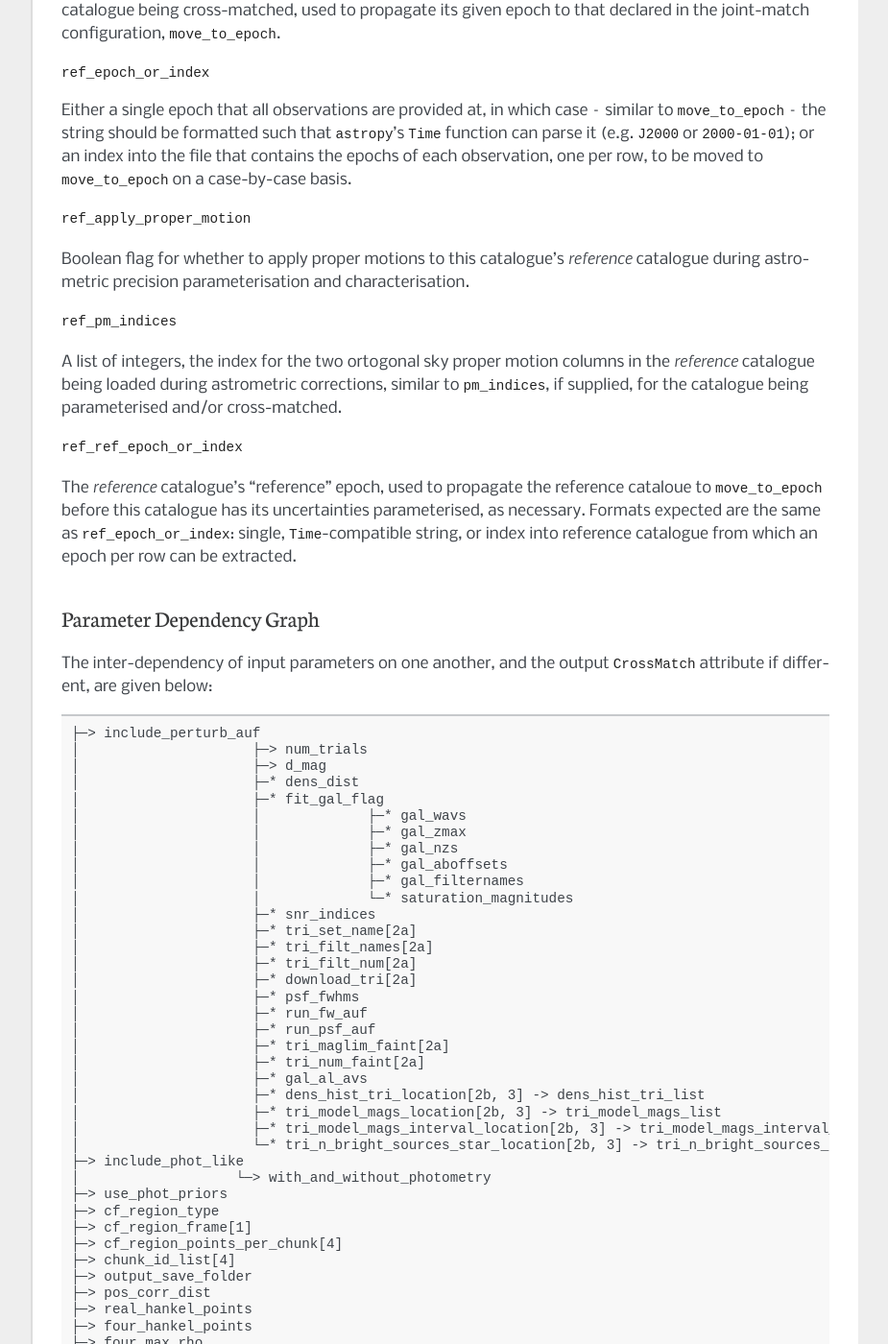
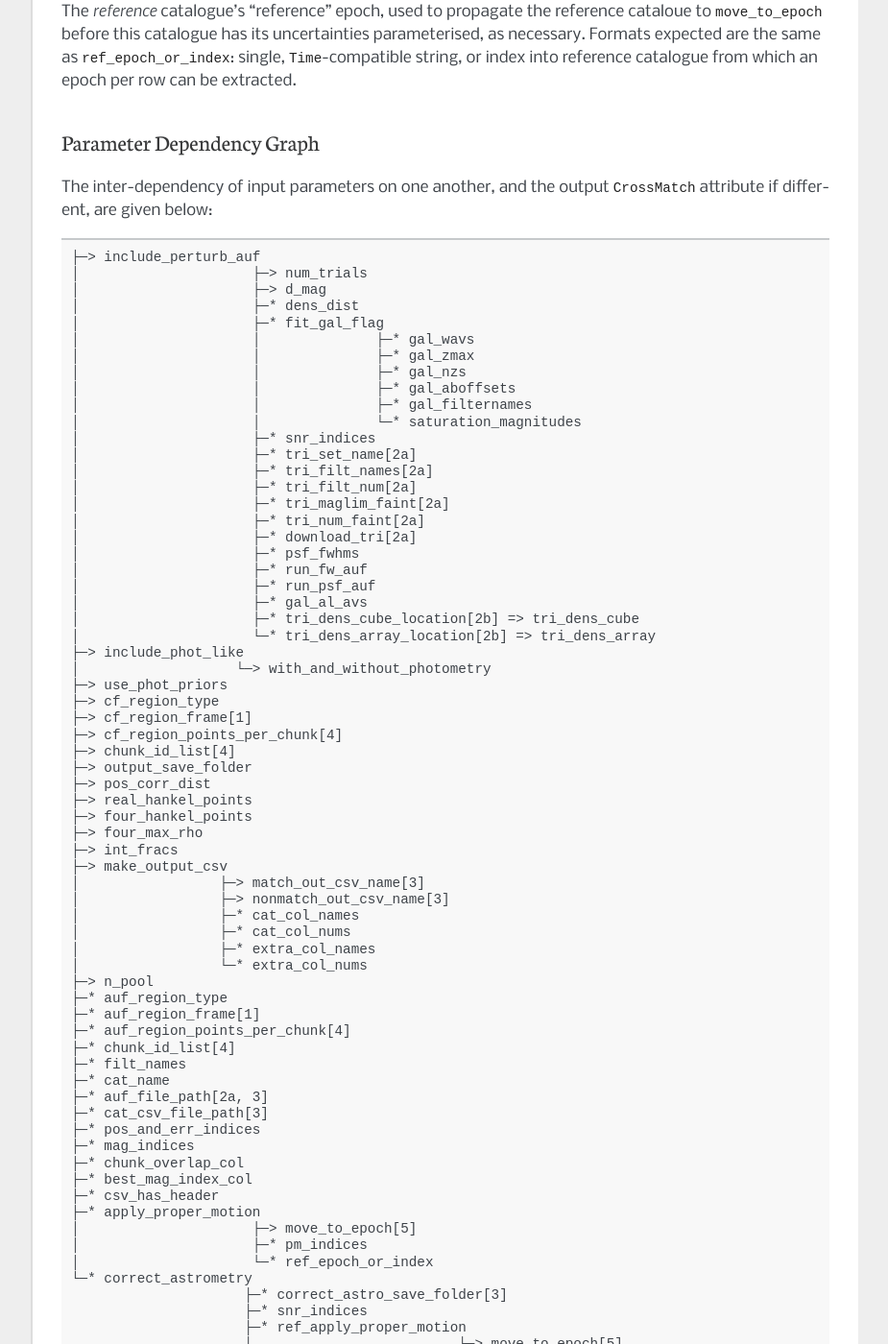
Before and after one commit to macauff/macauff, a Sphinx documentation site: the page built from docs/inputs.rst, in a window 1280 px wide and 1400 px high, scrolled down 13578 px. Shown: the whole window at 96% size, without its empty margins (198-1123 px from the left). Built offline with Sphinx 7.4.7, drawn with Linux system fonts in a browser that asks for light colours; some of the changed text lies outside the part shown.

Commit message:
Updated inputs.rst with new, smaller in-memory histogram parameters.

```diff
--- a/docs/inputs.rst
+++ b/docs/inputs.rst
@@ -158,7 +158,7 @@
 
 those that are only required if the `Joint Parameters`_ option ``include_perturb_auf`` is ``True``:
 
-``fit_gal_flag``, ``run_fw_auf``, ``run_psf_auf``, ``psf_fwhms``, ``download_tri``, ``tri_set_name``, ``tri_filt_names``, ``tri_filt_num``, ``tri_maglim_faint``, ``tri_num_faint``, ``gal_al_avs``, ``dens_dist``, ``snr_indices``, ``dens_hist_tri_location``, ``tri_model_mags_location``, ``tri_model_mags_interval_location``, and ``tri_n_bright_sources_star_location``;
+``fit_gal_flag``, ``run_fw_auf``, ``run_psf_auf``, ``psf_fwhms``, ``download_tri``, ``tri_set_name``, ``tri_filt_names``, ``tri_filt_num``, ``tri_maglim_faint``, ``tri_num_faint``, ``gal_al_avs``, ``dens_dist``, ``snr_indices``, ``tri_dens_cube_location``, and ``tri_dens_array_location``;
 
 the inputs required in each catalogue parameters file if ``fit_gal_flag`` is ``True`` (and hence ``include_perturb_auf`` is ``True``):
 
@@ -221,7 +221,7 @@
 
 ``auf_file_path``
 
-The folder and file name into which the Astrometric Uncertainty Function (AUF) related files will be, or have been, saved. Can also either be an absolute or relative path, like ``cat_csv_file_path``. Alternatively, this can (and must) be ``None`` if all parameters related to loading pre-computed TRILEGAL histograms (``dens_hist_tri_location`` et al.) are provided. Requires ``_{}`` in the string for chunking purposes.
+The folder and file name into which the Astrometric Uncertainty Function (AUF) related files will be, or have been, saved. Can also either be an absolute or relative path, like ``cat_csv_file_path``. Alternatively, this can (and must) be ``None`` if all parameters related to loading pre-computed TRILEGAL histograms (``tri_dens_cube_location``) are provided. Requires ``_{}`` in the string for chunking purposes.
 
 ``auf_region_type``
 
@@ -271,43 +271,35 @@
 
 ``download_tri``
 
-Boolean flag, indicating whether to re-download a TRILEGAL simulation in a given ``auf_region_points`` sky coordinate, once it has successfully been run, and to overwrite the original simulation data or not. Optional if ``include_perturb_aufs`` is ``False``. Alternatively, this can (and must) be ``None`` if all parameters related to loading pre-computed TRILEGAL histograms (``dens_hist_tri_location`` et al.) are provided.
+Boolean flag, indicating whether to re-download a TRILEGAL simulation in a given ``auf_region_points`` sky coordinate, once it has successfully been run, and to overwrite the original simulation data or not. Optional if ``include_perturb_aufs`` is ``False``. Alternatively, this can (and must) be ``None`` if all parameters related to loading pre-computed TRILEGAL histograms (``tri_dens_cube_location``) are provided.
 
 ``tri_set_name``
 
-The name of the filter set used to simulate the catalogue's sources in TRILEGAL [#]_. Used to interact with the TRILEGAL API; optional if ``include_perturb_aufs`` is ``False``. Alternatively, this can (and must) be ``None`` if all parameters related to loading pre-computed TRILEGAL histograms (``dens_hist_tri_location`` et al.) are provided.
+The name of the filter set used to simulate the catalogue's sources in TRILEGAL [#]_. Used to interact with the TRILEGAL API; optional if ``include_perturb_aufs`` is ``False``. Alternatively, this can (and must) be ``None`` if all parameters related to loading pre-computed TRILEGAL histograms (``tri_dens_cube_location``) are provided.
 
 ``tri_filt_names``
 
-The names of the filters, in the same order as ``filt_names``, as given in the data ``tri_set_name`` calls. Optional if ``include_perturb_aufs`` is ``False``. Alternatively, this can (and must) be ``None`` if all parameters related to loading pre-computed TRILEGAL histograms (``dens_hist_tri_location`` et al.) are provided.
+The names of the filters, in the same order as ``filt_names``, as given in the data ``tri_set_name`` calls. Optional if ``include_perturb_aufs`` is ``False``. Alternatively, this can (and must) be ``None`` if all parameters related to loading pre-computed TRILEGAL histograms (``tri_dens_cube_location``) are provided.
 
 ``tri_filt_num``
 
-The one-indexed column number of the magnitude, as determined by the column order of the saved data returned by the TRILEGAL API, to which to set the maximum magnitude limit for the simulation. Optional if ``include_perturb_aufs`` is ``False``. Alternatively, this can (and must) be ``None`` if all parameters related to loading pre-computed TRILEGAL histograms (``dens_hist_tri_location`` et al.) are provided.
+The one-indexed column number of the magnitude, as determined by the column order of the saved data returned by the TRILEGAL API, to which to set the maximum magnitude limit for the simulation. Optional if ``include_perturb_aufs`` is ``False``. Alternatively, this can (and must) be ``None`` if all parameters related to loading pre-computed TRILEGAL histograms (``tri_dens_cube_location``) are provided.
 
 ``tri_maglim_faint``
 
-This is the float that represents the magnitude down to which to simulate TRILEGAL sources in the full-scale simulation, bearing in mind the limiting magnitude cut of the public API but also making sure this value is sufficiently faint that it contains all potentially perturbing objects for the dynamic range of this catalogue (approximately 10 magnitudes fainter than the limiting magnitude of the survey). Alternatively, this can (and must) be ``None`` if all parameters related to loading pre-computed TRILEGAL histograms (``dens_hist_tri_location`` et al.) are provided.
+This is the float that represents the magnitude down to which to simulate TRILEGAL sources in the full-scale simulation, bearing in mind the limiting magnitude cut of the public API but also making sure this value is sufficiently faint that it contains all potentially perturbing objects for the dynamic range of this catalogue (approximately 10 magnitudes fainter than the limiting magnitude of the survey). Alternatively, this can (and must) be ``None`` if all parameters related to loading pre-computed TRILEGAL histograms (``tri_dens_cube_location``) are provided.
 
 ``tri_num_faint``
 
-Integer number of objects to draw from the TRILEGAL simulation -- affecting the area of simulation, up to the limit imposed by TRILEGAL -- down to the full ``tri_maglim_faint`` magnitude. Alternatively, this can (and must) be ``None`` if all parameters related to loading pre-computed TRILEGAL histograms (``dens_hist_tri_location`` et al.) are provided.
+Integer number of objects to draw from the TRILEGAL simulation -- affecting the area of simulation, up to the limit imposed by TRILEGAL -- down to the full ``tri_maglim_faint`` magnitude. Alternatively, this can (and must) be ``None`` if all parameters related to loading pre-computed TRILEGAL histograms (``tri_dens_cube_location``) are provided.
 
-``dens_hist_tri_location``
+``tri_dens_cube_location``
 
-The location on disk of a numpy array, shape ``(len(filt_names), M)`` where ``M`` is a consistent number of magnitude bins, of differential source counts for a given TRILEGAL simulation, in each filter for a specific catalogue. Alternatively, should be ``None`` if ``auf_file_path`` and associated parameters for the running of TRILEGAL histogram generation within the cross-match run are given. If not ``None``, must have a consistent formatting string which contains ``_{}`` for per-chunk loading with a single string input.
+The location on disk of a numpy array, shape ``(A, len(filt_names), B, M)``, of differential source counts, magnitudes bins, and magnitude bin widths for a series TRILEGAL simulations at ``A`` number of sky positions, in each filter, for a specific catalogue. Alternatively, should be ``None`` if ``auf_file_path`` and associated parameters for the running of TRILEGAL histogram generation within the cross-match run are given.
 
-``tri_model_mags_location``
+``tri_dens_array_location``
 
-The location on disk of a numpy array, shape ``(len(filt_names), M)`` where ``M`` is a consistent number of magnitude bins, of the left-hand magnitude bin edges of differential source counts for a given TRILEGAL simulation, in each filter for a specific catalogue. Alternatively, should be ``None`` if ``auf_file_path`` and associated parameters for the running of TRILEGAL histogram generation within the cross-match run are given. If not ``None``, must have a consistent formatting string which contains ``_{}`` for per-chunk loading with a single string input.
-
-``tri_model_mags_interval_location``
-
-The location on disk of a numpy array, shape ``(len(filt_names), M)`` where ``M`` is a consistent number of magnitude bins, of magnitude bin widths of differential source counts for a given TRILEGAL simulation, in each filter for a specific catalogue. Alternatively, should be ``None`` if ``auf_file_path`` and associated parameters for the running of TRILEGAL histogram generation within the cross-match run are given. If not ``None``, must have a consistent formatting string which contains ``_{}`` for per-chunk loading with a single string input.
-
-``tri_n_bright_sources_star_location``
-
-The location on disk of a ``.npy`` file containing the number of simulated bright TRILEGAL objects in the input simulation, one per filter. Should be a 1-D numpy array of shape ``(len(filt_names),)``. Alternatively, should be ``None`` if ``auf_file_path`` and associated parameters for the running of TRILEGAL histogram generation within the cross-match run are given. If not ``None``, must have a consistent formatting string which contains ``_{}`` for per-chunk loading with a single string input.
+Location on disk of a numpy array to accompany ``tri_dens_cube_location``, of shape ``(A, 2)``, with the corresponding sky coordinates for each simulation.
 
 ``dens_dist``
 
@@ -427,27 +419,25 @@
     │                     ├─> d_mag
     │                     ├─* dens_dist
     │                     ├─* fit_gal_flag
-    │                     │             ├─* gal_wavs
-    │                     │             ├─* gal_zmax
-    │                     │             ├─* gal_nzs
-    │                     │             ├─* gal_aboffsets
-    │                     │             ├─* gal_filternames
-    │                     │             └─* saturation_magnitudes
+    │                     │              ├─* gal_wavs
+    │                     │              ├─* gal_zmax
+    │                     │              ├─* gal_nzs
+    │                     │              ├─* gal_aboffsets
+    │                     │              ├─* gal_filternames
+    │                     │              └─* saturation_magnitudes
     │                     ├─* snr_indices
     │                     ├─* tri_set_name[2a]
     │                     ├─* tri_filt_names[2a]
     │                     ├─* tri_filt_num[2a]
+    │                     ├─* tri_maglim_faint[2a]
+    │                     ├─* tri_num_faint[2a]
     │                     ├─* download_tri[2a]
     │                     ├─* psf_fwhms
     │                     ├─* run_fw_auf
     │                     ├─* run_psf_auf
-    │                     ├─* tri_maglim_faint[2a]
-    │                     ├─* tri_num_faint[2a]
     │                     ├─* gal_al_avs
-    │                     ├─* dens_hist_tri_location[2b, 3] -> dens_hist_tri_list
-    │                     ├─* tri_model_mags_location[2b, 3] -> tri_model_mags_list
-    │                     ├─* tri_model_mags_interval_location[2b, 3] -> tri_model_mags_interval_list
-    │                     └─* tri_n_bright_sources_star_location[2b, 3] -> tri_n_bright_sources_star_list
+    │                     ├─* tri_dens_cube_location[2b] => tri_dens_cube
+    │                     └─* tri_dens_array_location[2b] => tri_dens_array
     ├─> include_phot_like
     │                   └─> with_and_without_photometry
     ├─> use_phot_priors
@@ -502,7 +492,7 @@
                          ├─* use_photometric_uncertainties
                          └─* saturation_magnitudes
 
-List directories end in ``->`` for ``joint`` parameters, ``-*`` for ``catalogue`` parameters. ``catalogue`` level items will have ``a_`` or ``b_`` prepended, depending on which "side" of the cross-match they are from. Items with a second keyword after an arrow ``->`` are the names of the attributes that are saved to ``CrossMatch``, usually when the input parameter is a location on disk.
+List directories end in ``->`` for ``joint`` parameters, ``-*`` for ``catalogue`` parameters. ``catalogue`` level items will have ``a_`` or ``b_`` prepended, depending on which "side" of the cross-match they are from. Items with a second keyword after an arrow ``=>`` are the names of the attributes that are saved to ``CrossMatch``, usually when the input parameter is a location on disk.
 
 | [1] - must be the same
 | [2] - only one set of [2a] and [2b] should be given, the others should be passed as ``None``
```
